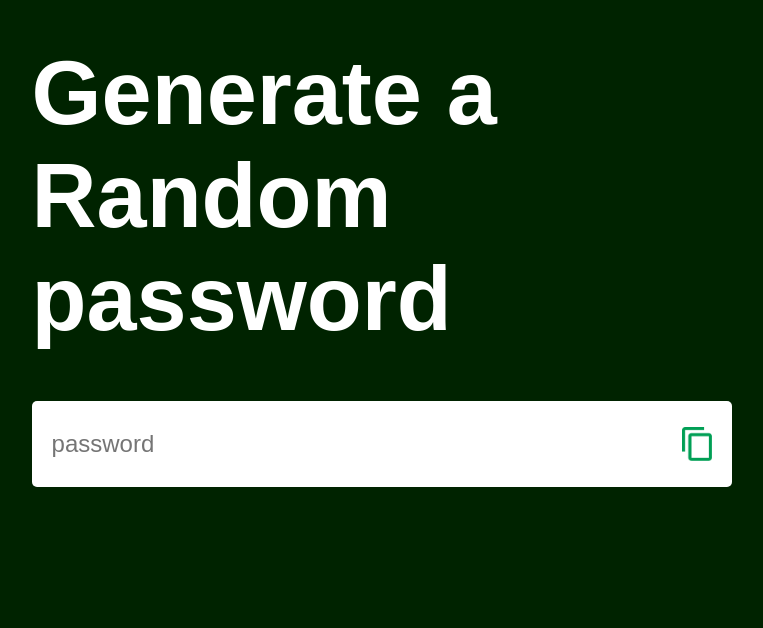
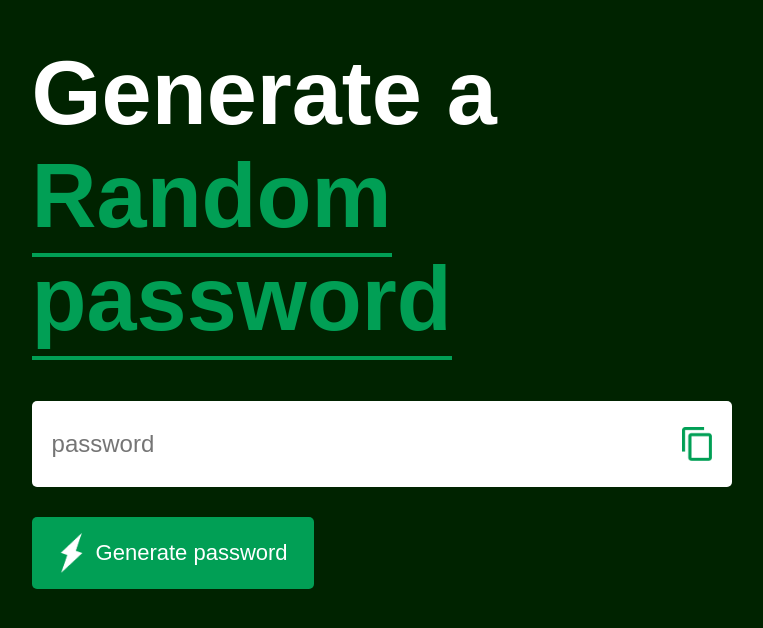
Before and after one commit to samco-mokaya/Pass-Gen, a plain HTML site: page index.html in a window 1280 px wide. Shown: the part 112-740 px from the top of the page, without its empty margins (122-885 px from the left). Drawn offline with Linux system fonts and the light colour scheme.

Commit message:
added span tag and image

```diff
--- a/index.html
+++ b/index.html
@@ -8,11 +8,12 @@
 <body>
     <link rel="stylesheet" href="style.css">
     <div class="container">
-        <h1>Generate a  <br>Random password</h1>
+        <h1>Generate a  <br><span>Random password</span></h1>
         <div class="display">
             <input type="text" id="password" placeholder="password">
             <img src="images/copy.png" >
         </div>
+        <button> <img src="images/generate.png" >Generate password</button>
     </div>
 </body>
 </html>
```
